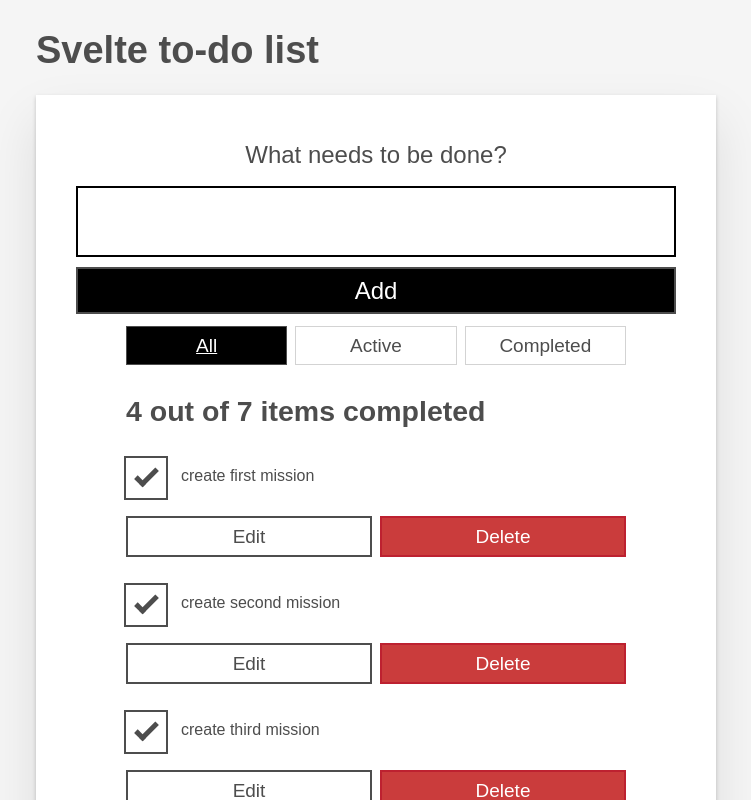
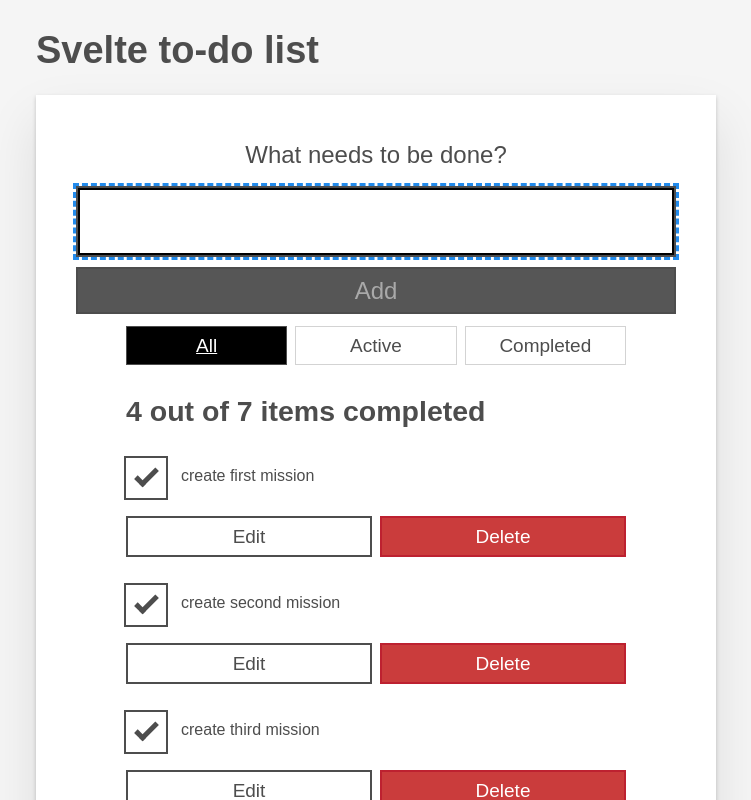
Before and after one commit to Tony-Stark/web-app, a Svelte app in the folder moz-todo-svelte/: page / in a window 1280 px wide. Shown: the top 800 px of the page, without its empty margins (264-1015 px from the left). Built offline with nearby package versions, Linux system fonts and the light colour scheme.

Commit message:
added autofocus

```diff
--- /dev/null
+++ b/moz-todo-svelte/src/actions.js
@@ -0,0 +1,9 @@
+export function selectOnFocus(node) {
+    if (node && typeof node.select === 'function' ) {               // make sure node is defined and has a select() method
+      const onFocus = event => node.select()                        // event handler
+      node.addEventListener('focus', onFocus)                       // when node gets focus call onFocus()
+      return {
+        destroy: () => node.removeEventListener('focus', onFocus)   // this will be executed when the node is removed from the DOM
+      }
+    }
+  }
--- /dev/null
+++ b/moz-todo-svelte/src/components/MoreActions.svelte
@@ -0,0 +1,36 @@
+<script>
+  import { createEventDispatcher } from "svelte";
+import Todo from "./Todo.svelte";
+  const dispatch = createEventDispatcher();
+
+  export let todos;
+
+  let completed = true;
+
+  const checkAll = () => {
+    dispatch("checkAll", completed);
+    completed = !completed;
+  };
+
+  const removeCompleted = () => dispatch("removeCompleted");
+  $: completedTodos = todos.filter((t) => t.completed).length;
+</script>
+
+<div class="btn-group">
+  <button
+    type="button"
+    class="btn btn__primary"
+    disabled={todos.length === 0}
+    on:click={checkAll}
+  >
+    {completed ? "Check" : "Uncheck"} all
+  </button>
+  <button
+    type="button"
+    class="btn btn__primary"
+    disabled={completedTodos === 0}
+    on:click={removeCompleted}
+  >
+    Remove completed
+  </button>
+</div>
--- /dev/null
+++ b/moz-todo-svelte/src/components/NewTodo.svelte
@@ -0,0 +1,47 @@
+<script>
+  import { createEventDispatcher } from "svelte";
+  import { onMount } from "svelte";
+  import { selectOnFocus } from '../actions.js'
+  const dispatch = createEventDispatcher();
+
+  export let autofocus = false;
+
+  let name = "";
+  let nameEl;
+
+  const addTodo = () => {
+    dispatch("addTodo", name);
+    name = "";
+    nameEl.focus();
+  };
+
+  const onCancel = () => {
+    name = "";
+    nameEl.focus();
+  };
+
+  onMount(() => {
+    autofocus && nameEl.focus()
+});
+</script>
+
+<form
+  on:submit|preventDefault={addTodo}
+  on:keydown={(e) => e.key === "Escape" && onCancel()}
+>
+  <h2 class="label-wrapper">
+    <label for="todo-0" class="label__lg">What needs to be done?</label>
+  </h2>
+  <input
+    bind:value={name}
+    bind:this={nameEl}
+    use:selectOnFocus
+    type="text"
+    id="todo-0"
+    autoComplete="off"
+    class="input input__lg"
+  />
+  <button type="submit" disabled={!name} class="btn btn__primary btn__lg">
+    Add
+  </button>
+</form>
--- a/moz-todo-svelte/src/components/Todo.svelte
+++ b/moz-todo-svelte/src/components/Todo.svelte
@@ -1,10 +1,13 @@
 <script>
   import { createEventDispatcher } from "svelte";
+  import { tick } from 'svelte'
+  import { selectOnFocus } from '../actions.js'
   const dispatch = createEventDispatcher();
   export let todo;
 
   let editing = false;
   let name = todo.name;
+  let nameEl;
 
   function update(updatedTodo) {
     todo = { ...todo, ...updatedTodo }; // applies modifications to todo
@@ -24,8 +27,10 @@
     dispatch("remove", todo); // emit remove event
   }
 
-  function onEdit() {
+  async function onEdit() {
     editing = true; // enter editing mode
+    await tick()
+    nameEl.focus()
   }
 
   function onToggle() {
@@ -39,7 +44,7 @@
     <form on:submit|preventDefault={onSave} class="stack-small" on:keydown={e => e.key === 'Escape' && onCancel()}>
       <div class="form-group">
         <label for="todo-{todo.id}" class="todo-label">New name for '{todo.name}'</label>
-        <input bind:value={name} type="text" id="todo-{todo.id}" autoComplete="off" class="todo-text" />
+        <input bind:value={name} use:selectOnFocus bind:this={nameEl} type="text" id="todo-{todo.id}" autoComplete="off" class="todo-text" />
       </div>
       <div class="btn-group">
         <button class="btn todo-cancel" on:click={onCancel} type="button">
--- a/moz-todo-svelte/src/components/Todos.svelte
+++ b/moz-todo-svelte/src/components/Todos.svelte
@@ -1,10 +1,11 @@
 <script>
   import FilterButton from "./FilterButton.svelte";
   import Todo from "./Todo.svelte";
+  import MoreActions from "./MoreActions.svelte";
+  import NewTodo from './NewTodo.svelte'
 
   export let todos = [];
 
-  let newTodoName = "";
 
   let newTodoId;
   $: {
@@ -22,9 +23,8 @@
     todos = todos.filter((t) => t.id !== todo.id);
   }
 
-  function addTodo() {
-    todos = [...todos, { id: newTodoId, name: newTodoName, completed: false }];
-    newTodoName = "";
+  function addTodo(name) {
+    todos = [...todos, { id: newTodoId, name: name, completed: false }];
   }
 
   function updateTodo(todo) {
@@ -32,7 +32,6 @@
     todos[i] = { ...todos[i], ...todo };
   }
 
-  $: console.log("newTodoName: ", newTodoName);
 
   let filter = "all";
   const filterTodos = (filter, todos) =>
@@ -41,28 +40,18 @@
       : filter === "completed"
       ? todos.filter((t) => t.completed)
       : todos;
+
+  const checkAllTodos = (completed) => todos = todos.map(t => ({...t,completed}));
+
+  const removeCompletedTodos = () =>
+    (todos = todos.filter((t) => !t.completed));
 </script>
 
 <h1>Svelte to-do list</h1>
 <!-- Todos.svelte -->
 <div class="todoapp stack-large">
   <!-- NewTodo -->
-  <form on:submit|preventDefault={addTodo}>
-    <h2 class="label-wrapper">
-      <label for="todo-0" class="label__lg"> What needs to be done? </label>
-    </h2>
-    <input
-      bind:value={newTodoName}
-      type="text"
-      id="todo-0"
-      autocomplete="off"
-      class="input input__lg"
-    />
-    <button type="submit" disabled="" class="btn btn__primary btn__lg">
-      Add
-    </button>
-  </form>
-
+  <NewTodo autofocus  on:addTodo={ e => addTodo(e.detail) } />
   <FilterButton bind:filter />
   <!-- TodosStatus -->
   <h2 id="list-heading">
@@ -89,14 +78,8 @@
   <hr />
 
   <!-- MoreActions -->
-  <div class="btn-group">
-    <button
-      type="button"
-      class="btn btn__primary"
-      on:click={() => todos.forEach((_, i) => (todos[i].completed = true))}
-    >
-      Check all
-    </button>
-    <button type="button" class="btn btn__primary">Remove completed</button>
-  </div>
+  <MoreActions {todos}
+    on:checkAll={(e) => checkAllTodos(e.detail)}
+    on:removeCompleted={removeCompletedTodos}
+  />
 </div>
```
